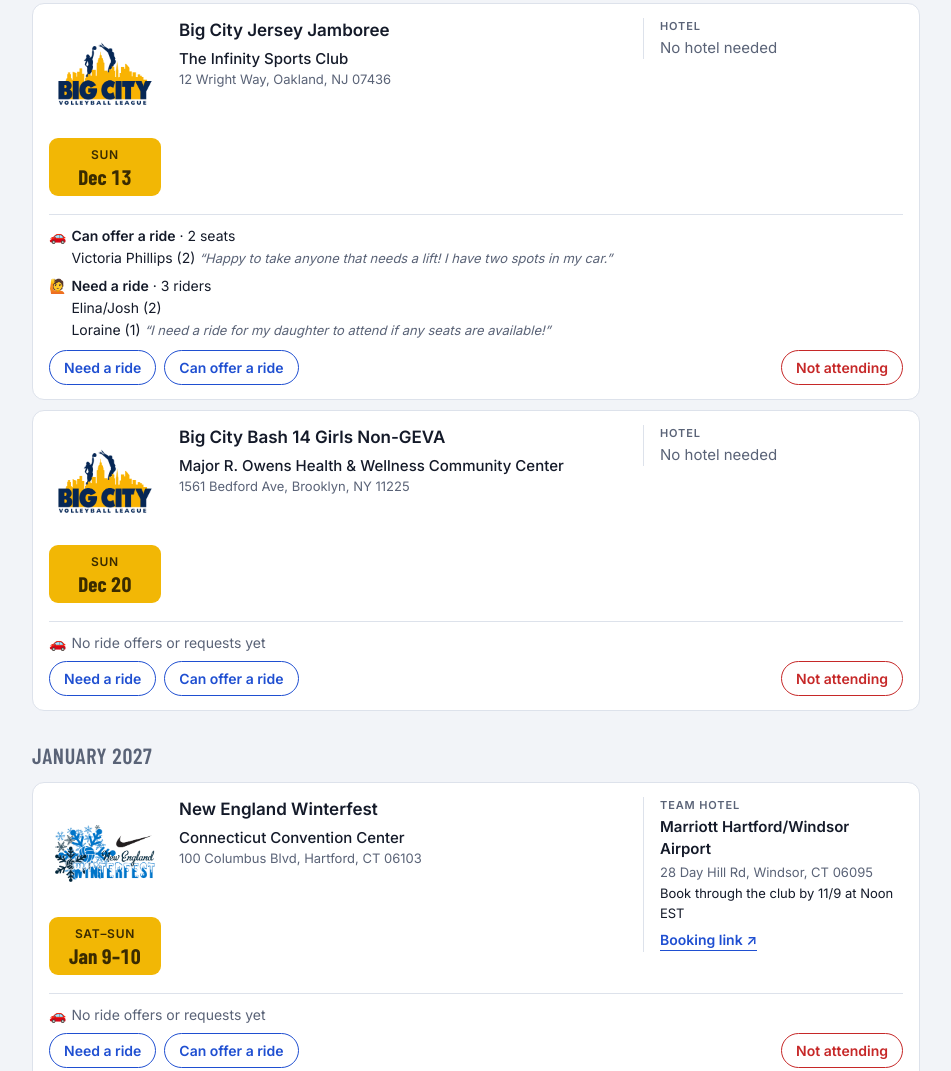
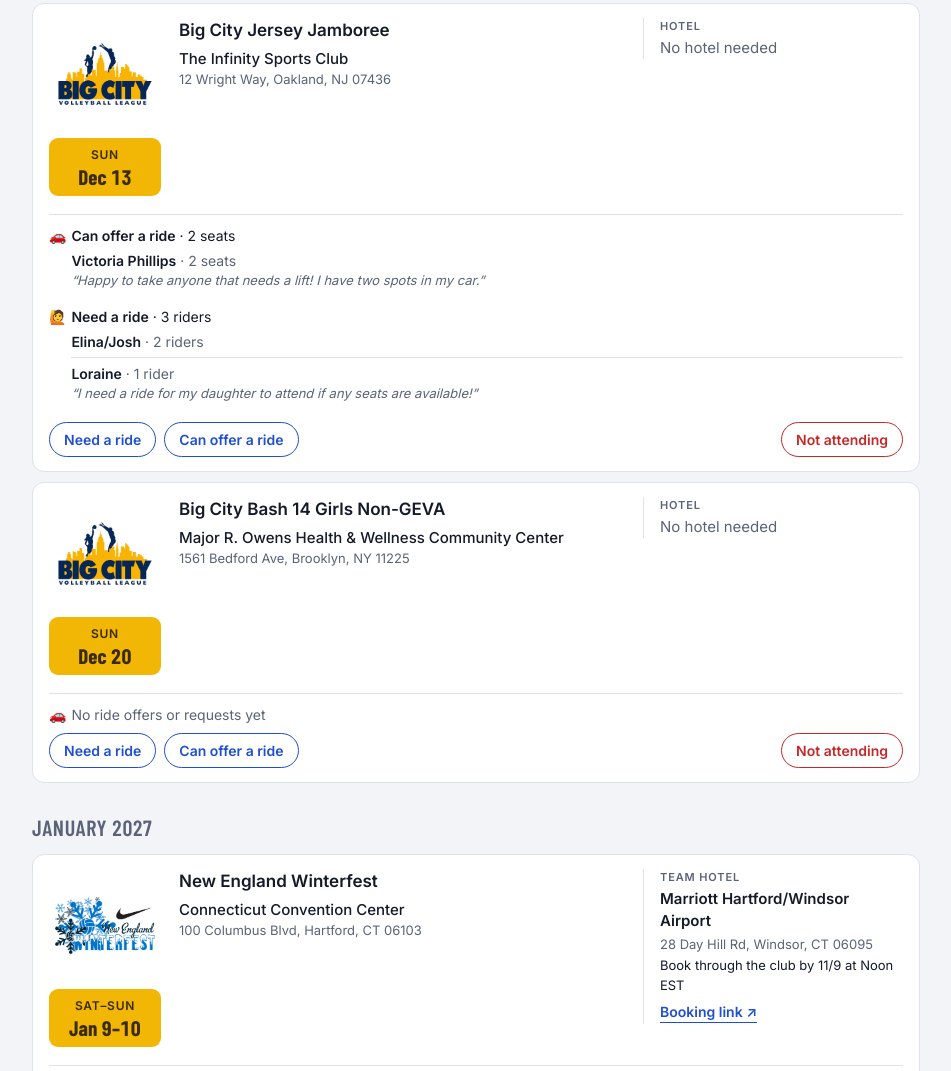
Before and after one commit to 2mynrnf4zd-hub/team-pages, a plain HTML site: page big-city-elite/index.html in a window 1280 px wide. Shown: the part 1548-2619 px from the top of the page, without its empty margins (164-1115 px from the left). Drawn offline with nearby package versions, Linux system fonts and the light colour scheme.

Commit message:
Update Big City Elite

```diff
--- a/big-city-elite/index.html
+++ b/big-city-elite/index.html
@@ -53,9 +53,12 @@ h1 { font-family: var(--display); font-weight: 700; font-size: clamp(34px, 7vw,
 .rsvp p { margin: 0; }
 .rsvp .quiet { color: var(--muted); }
 .ico { display: inline-block; width: 1.6em; }
-.ride ul { list-style: none; margin: 0 0 2px; padding: 0 0 0 1.6em; }
-.ride li { margin: 1px 0; }
-.ride .note { color: var(--muted); font-style: italic; }
+.ride ul { list-style: none; margin: 2px 0 6px; padding: 0 0 0 1.6em; display: grid; }
+.ride li { padding: 5px 0; border-top: 1px solid var(--line); }
+.ride li:first-child { border-top: none; padding-top: 2px; }
+.ride .who { font-weight: 600; }
+.ride .n { color: var(--muted); }
+.ride .note { display: block; color: var(--muted); font-style: italic; overflow-wrap: anywhere; }
 .reply .note-l { flex: 1 1 220px; }
 .reply input[name="note"] { width: 100%; }
 .actions { display: flex; flex-wrap: wrap; gap: 8px; margin-top: 4px; }
@@ -134,7 +137,7 @@ The player needs the GEVA Junior Competition Player membership and the Big City
   <div class="side"><img class="ticon logo" src="logos/66aa67c0ba174b188d68842a2076d24c.png?v=d0b9e980" alt=""><div class="when"><span class="days">Sun</span><span class="dates">Dec 13</span></div></div>
   <div class="what"><h3>Big City Jersey Jamboree</h3><p class="where">The Infinity Sports Club</p><p class="address">12 Wright Way, Oakland, NJ 07436</p></div>
   <div class="hotel none"><span class="label">Hotel</span><p>No hotel needed</p></div>
-  <div class="rsvp"><div class="ride"><p><span class="ico" aria-hidden="true">🚗</span><b>Can offer a ride</b> · 2 seats</p><ul><li>Victoria Phillips (2) <span class=note>“Happy to take anyone that needs a lift! I have two spots in my car.”</span></li></ul></div><div class="ride"><p><span class="ico" aria-hidden="true">🙋</span><b>Need a ride</b> · 3 riders</p><ul><li>Elina/Josh (2)</li><li>Loraine (1) <span class=note>“I need a ride for my daughter to attend if any seats are available!”</span></li></ul></div><div class="actions"><button type="button" class="act" data-kind="need" data-tid="66aa67c0ba174b188d68842a2076d24c" data-event="Big City Jersey Jamboree" data-date="2026-12-13">Need a ride</button><button type="button" class="act" data-kind="offer" data-tid="66aa67c0ba174b188d68842a2076d24c" data-event="Big City Jersey Jamboree" data-date="2026-12-13">Can offer a ride</button><button type="button" class="act quiet-act" data-kind="absent" data-tid="66aa67c0ba174b188d68842a2076d24c" data-event="Big City Jersey Jamboree" data-date="2026-12-13">Not attending</button></div></div>
+  <div class="rsvp"><div class="ride"><p><span class="ico" aria-hidden="true">🚗</span><b>Can offer a ride</b> · 2 seats</p><ul><li><span class="who">Victoria Phillips</span> <span class="n">· 2 seats</span><span class=note>“Happy to take anyone that needs a lift! I have two spots in my car.”</span></li></ul></div><div class="ride"><p><span class="ico" aria-hidden="true">🙋</span><b>Need a ride</b> · 3 riders</p><ul><li><span class="who">Elina/Josh</span> <span class="n">· 2 riders</span></li><li><span class="who">Loraine</span> <span class="n">· 1 rider</span><span class=note>“I need a ride for my daughter to attend if any seats are available!”</span></li></ul></div><div class="actions"><button type="button" class="act" data-kind="need" data-tid="66aa67c0ba174b188d68842a2076d24c" data-event="Big City Jersey Jamboree" data-date="2026-12-13">Need a ride</button><button type="button" class="act" data-kind="offer" data-tid="66aa67c0ba174b188d68842a2076d24c" data-event="Big City Jersey Jamboree" data-date="2026-12-13">Can offer a ride</button><button type="button" class="act quiet-act" data-kind="absent" data-tid="66aa67c0ba174b188d68842a2076d24c" data-event="Big City Jersey Jamboree" data-date="2026-12-13">Not attending</button></div></div>
 </li><li class="event">
   <div class="side"><img class="ticon logo" src="logos/3dead305ea284760a71c983acb53da26.png?v=94e367c3" alt=""><div class="when"><span class="days">Sun</span><span class="dates">Dec 20</span></div></div>
   <div class="what"><h3>Big City Bash 14 Girls Non-GEVA</h3><p class="where">Major R. Owens Health &amp; Wellness Community Center</p><p class="address">1561 Bedford Ave, Brooklyn, NY 11225</p></div>
@@ -159,7 +162,7 @@ The player needs the GEVA Junior Competition Player membership and the Big City
   <div class="side"><img class="ticon logo" src="logos/fa36da9e905f4934ba0b05baca9718e6.png?v=e9915d3f" alt=""><div class="when"><span class="days">Sat</span><span class="dates">Feb 27</span></div></div>
   <div class="what"><h3>Big City Bash 14 Girls GEVA ATH</h3><p class="where">The Infinity Sports Club</p><p class="address">12 Wright Way, Oakland, NJ 07436</p></div>
   <div class="hotel none"><span class="label">Hotel</span><p>No hotel needed</p></div>
-  <div class="rsvp"><div class="ride"><p><span class="ico" aria-hidden="true">🙋</span><b>Need a ride</b> · 2 riders</p><ul><li>Elina/Josh (2)</li></ul></div><div class="actions"><button type="button" class="act" data-kind="need" data-tid="fa36da9e905f4934ba0b05baca9718e6" data-event="Big City Bash 14 Girls GEVA ATH" data-date="2027-02-27">Need a ride</button><button type="button" class="act" data-kind="offer" data-tid="fa36da9e905f4934ba0b05baca9718e6" data-event="Big City Bash 14 Girls GEVA ATH" data-date="2027-02-27">Can offer a ride</button><button type="button" class="act quiet-act" data-kind="absent" data-tid="fa36da9e905f4934ba0b05baca9718e6" data-event="Big City Bash 14 Girls GEVA ATH" data-date="2027-02-27">Not attending</button></div></div>
+  <div class="rsvp"><div class="ride"><p><span class="ico" aria-hidden="true">🙋</span><b>Need a ride</b> · 2 riders</p><ul><li><span class="who">Elina/Josh</span> <span class="n">· 2 riders</span></li></ul></div><div class="actions"><button type="button" class="act" data-kind="need" data-tid="fa36da9e905f4934ba0b05baca9718e6" data-event="Big City Bash 14 Girls GEVA ATH" data-date="2027-02-27">Need a ride</button><button type="button" class="act" data-kind="offer" data-tid="fa36da9e905f4934ba0b05baca9718e6" data-event="Big City Bash 14 Girls GEVA ATH" data-date="2027-02-27">Can offer a ride</button><button type="button" class="act quiet-act" data-kind="absent" data-tid="fa36da9e905f4934ba0b05baca9718e6" data-event="Big City Bash 14 Girls GEVA ATH" data-date="2027-02-27">Not attending</button></div></div>
 </li></ol></section><section class="month"><h2>March 2027</h2><ol class="events"><li class="event">
   <div class="side"><img class="ticon logo" src="logos/4d9fd04bdccc41038737181ed730c142.png?v=914d8c4a" alt=""><div class="when"><span class="days">Sat–Sun</span><span class="dates">Mar 6–7</span></div></div>
   <div class="what"><h3>Irish Rumble</h3><p class="where">Spooky Nook Sports</p><p class="address">75 Champ Blvd, Manheim, PA 17545</p></div>
```
